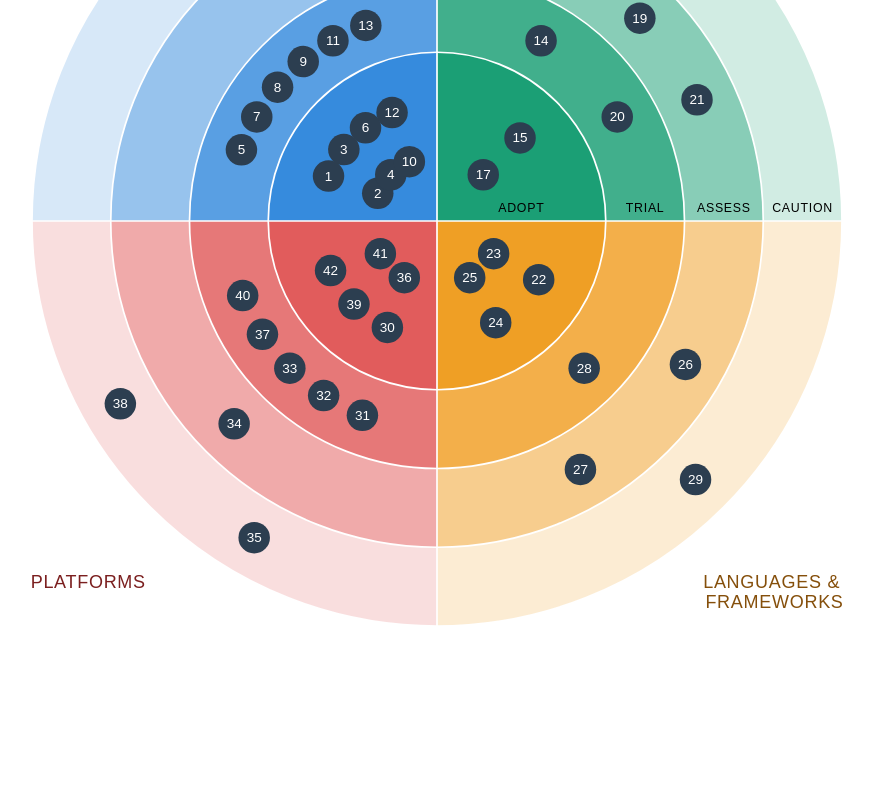
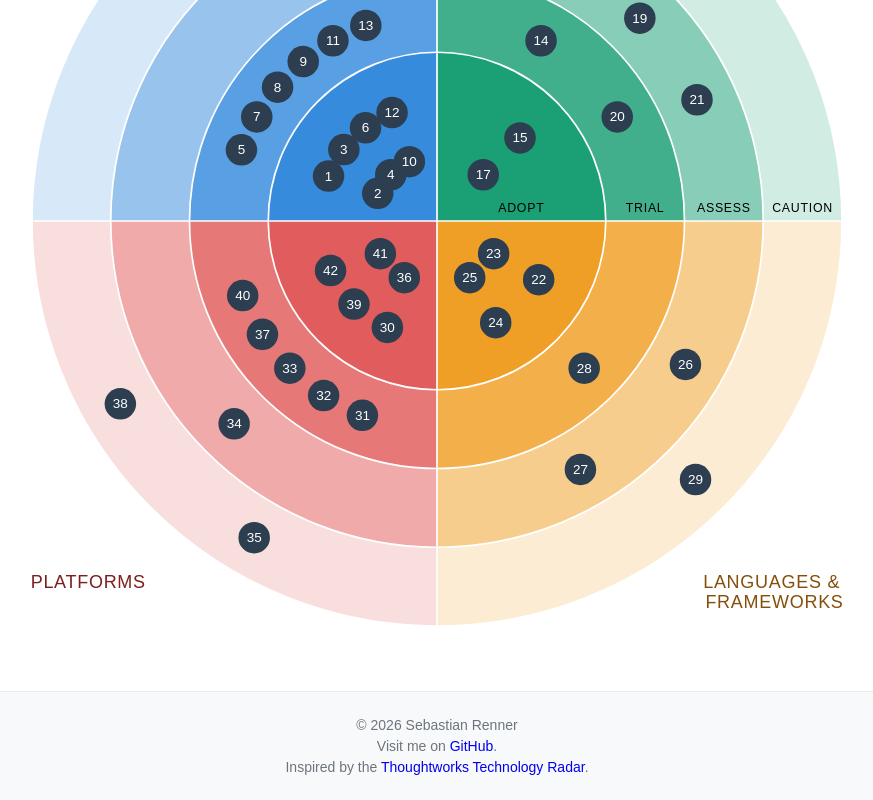
Before and after one commit to SebaRenner/tech-radar, an Angular app: page / in a window 1280 px wide. Shown: the part 361-1161 px from the top of the page, without its empty margins (203-1076 px from the left). Before the commit the page ends 1060 px from the top, so only its background shows below. Built offline with nearby package versions, Linux system fonts and the light colour scheme.

Commit message:
feat: added footer

```diff
--- a/src/app/app.html
+++ b/src/app/app.html
@@ -1,3 +1,6 @@
-<h1>My Tech Radar</h1>
-<p>Over the years I've worked with a lot of different technologies. This radar is my way of mapping that out — where I feel at home, where I'm still finding my footing, and what I'd reach for again. It's about my personal experience, not a verdict on any tool or language.</p>
-<app-radar-canvas [blips]="blips" (blipSelected)="onBlipSelected($event)" />
+<div class="content">
+    <h1>My Tech Radar</h1>
+    <p>Over the years I've worked with a lot of different technologies. This radar is my way of mapping that out — where I feel at home, where I'm still finding my footing, and what I'd reach for again. It's about my personal experience, not a verdict on any tool or language.</p>
+    <app-radar-canvas [blips]="blips" (blipSelected)="onBlipSelected($event)" />
+</div>
+<app-footer />
--- a/src/app/app.scss
+++ b/src/app/app.scss
@@ -1,4 +1,4 @@
-:host {
+.content {
   display: block;
   padding: 0px 20px 20px 20px;
 }
--- a/src/app/app.ts
+++ b/src/app/app.ts
@@ -2,10 +2,11 @@ import { Component, signal } from '@angular/core';
 import { RadarCanvasComponent } from './components/radar-canvas/radar-canvas.component';
 import { Blip } from './models/radar.models';
 import { blips } from './data/radar.data';
+import { FooterComponent } from "./components/footer/footer.component";
 
 @Component({
   selector: 'app-root',
-  imports: [RadarCanvasComponent],
+  imports: [RadarCanvasComponent, FooterComponent],
   templateUrl: './app.html',
   styleUrl: './app.scss'
 })
--- /dev/null
+++ b/src/app/components/footer/footer.component.html
@@ -0,0 +1,10 @@
+<footer>
+    <p>&copy; 2026 Sebastian Renner</p>
+    <p>
+        Visit me on
+        <a href="https://github.com/SebaRenner" target="_blank" rel="noopener noreferrer">GitHub</a>.
+    </p>
+    <p>
+        Inspired by the <a href="https://www.thoughtworks.com/radar" target="_blank" rel="noopener noreferrer">Thoughtworks Technology Radar</a>.
+    </p>
+</footer>
--- /dev/null
+++ b/src/app/components/footer/footer.component.scss
@@ -0,0 +1,22 @@
+footer {
+  background-color: #f8f9fa;
+  padding: 20px 0;
+  text-align: center;
+  border-top: 1px solid #e9ecef;
+}
+
+footer p {
+  margin: 5px 0;
+  color: #6c757d;
+  font-size: 14px;
+  user-select: none;
+}
+
+footer a {
+  color: #0000ee;
+  text-decoration: none;
+}
+
+footer a:hover {
+  text-decoration: underline;
+}
--- a/src/index.html
+++ b/src/index.html
@@ -2,7 +2,7 @@
 <html lang="en">
 <head>
   <meta charset="utf-8">
-  <title>Tech Radar</title>
+  <title>My Tech Radar</title>
   <base href="/">
   <meta name="viewport" content="width=device-width, initial-scale=1">
   <link rel="icon" type="image/x-icon" href="favicon.ico">
--- a/src/styles.scss
+++ b/src/styles.scss
@@ -1,5 +1,6 @@
 /* You can add global styles to this file, and also import other style files */
 
 body {
+  margin: 0;
   font-family: var(--font-sans, sans-serif);
 }
```
Also changed, not shown: src/app/components/footer/footer.component.ts (added, +8 -0 lines).
